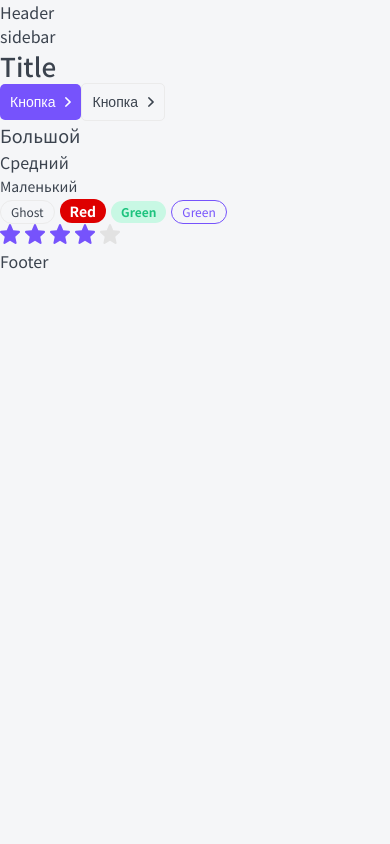
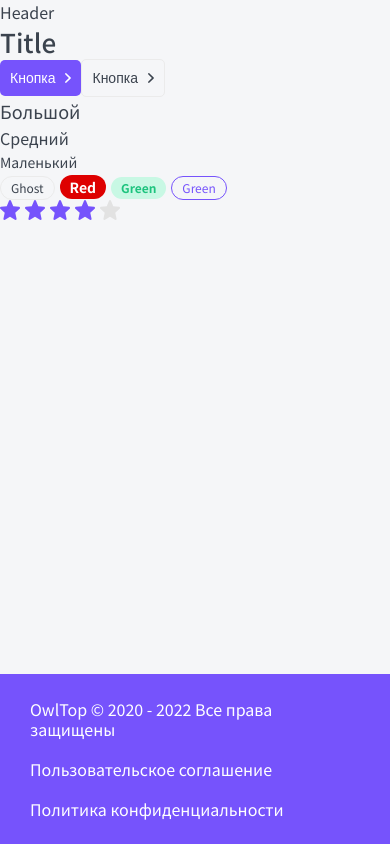
Before and after one commit to AlexeyYakovec/next-js-app, a Next.js app: page / in a window 390 px wide. Built offline with nearby package versions, Linux system fonts and the light colour scheme.

Commit message:
SSR Setup

```diff
--- a/layout/Footer/Footer.module.css
+++ b/layout/Footer/Footer.module.css
@@ -0,0 +1,22 @@
+.footer {
+	background: var(--primary);
+	color: var(--white);
+	font-size: 16px;
+	line-height: 20px;
+	padding: 25px 30px;
+	display: grid;
+	grid-template-columns: 1fr auto auto;
+	gap: 10px 40px;
+}
+
+.footer a:hover {
+ 	opacity: 0.6;
+ 	transition:all 0.2 ease-in-out;
+}
+
+@media (max-width: 768px) {
+	.footer {
+		grid-template-columns: 1fr ;
+		gap: 20px;
+	}
+}
--- a/layout/Footer/Footer.tsx
+++ b/layout/Footer/Footer.tsx
@@ -1,11 +1,16 @@
 import { FooterProps } from './Footer.props';
 import styles from './Footer.module.css';
 import cn from 'classnames';
+import { format } from 'date-fns';
 
-export const Footer = ({ ...props }: FooterProps): JSX.Element => {
+export const Footer = ({className, ...props }: FooterProps): JSX.Element => {
 	return (
-		<div {...props}>
-			Footer
+		<div className={cn(className, styles.footer)} {...props}>
+			<div>
+				OwlTop © 2020 - {format(new Date(), 'yyyy')} Все права защищены
+			</div>
+			<a href="/" target='_blank'>Пользовательское соглашение</a>
+			<a href="/" target='_blank'>Политика конфиденциальности</a>
 		</div>
 	);
 };
--- a/layout/Layout.module.css
+++ b/layout/Layout.module.css
@@ -0,0 +1,41 @@
+.wrapper {
+	display: grid;
+	grid-template-columns: auto 230px minmax(320px, 1200px) auto;
+	min-height: 100vh;
+	grid-template-rows: auto 1fr ;
+	gap: 0 30px;
+	grid-template-areas:
+	". header header ."
+	". sidebar body ."
+	"footer footer footer footer"
+	;
+}
+.header{
+	grid-area: header;
+}
+.sidebar{
+	grid-area: sidebar;
+}
+.body{
+	grid-area: body;
+}
+.footer{
+	grid-area: footer;
+}
+
+@media (max-width: 768px) {
+	.wrapper{
+		grid-template-columns: minmax(320px,1fr);
+		grid-template-areas:
+	"header"
+	"body"
+	"footer"
+	;
+	}
+	.sidebar{
+		display: none;
+	}
+	.header{
+		display: block;
+	}
+}
--- a/layout/Layout.tsx
+++ b/layout/Layout.tsx
@@ -11,16 +11,14 @@
 
 const Layout = ({ children }: LayoutProps): JSX.Element => {
 	return (
-		<>
-			<Header />
-			<div>
-				<Sidebar />
-				<div>
-					{children}
-				</div>
+		<div className={styles.wrapper}>
+			<Header className={styles.header}/>
+			<Sidebar className={styles.sidebar}/>
+			<div className={styles.body}>
+				{children}
 			</div>
-			<Footer/>
-		</>
+			<Footer className={styles.footer} />
+		</div>
 	);
 };
 
--- a/package.json
+++ b/package.json
@@ -10,6 +10,7 @@
 		"stylelint": "stylelint \"**/*.css\" --fix"
 	},
 	"dependencies": {
+		"date-fns": "^2.28.0",
 		"next": "10.1.3",
 		"react": "17.0.2",
 		"react-dom": "17.0.2"
--- a/pages/index.tsx
+++ b/pages/index.tsx
@@ -2,7 +2,7 @@
 import { Button, Htag, P, Rating, Tag } from '../components';
 
 // layout
-import { Layout, withLayout } from '../layout/Layout';
+import { withLayout } from '../layout/Layout';
 
  function Home(): JSX.Element {
 	const [rating, setRating] = useState<number>(4);
```
Also changed, not shown: 1 other file (tests, documents, lock files or other folders).
